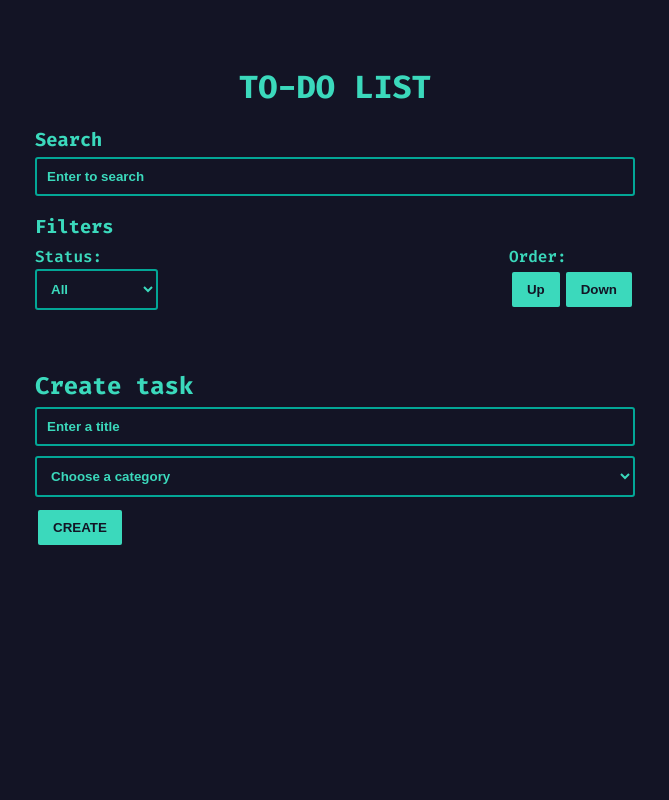
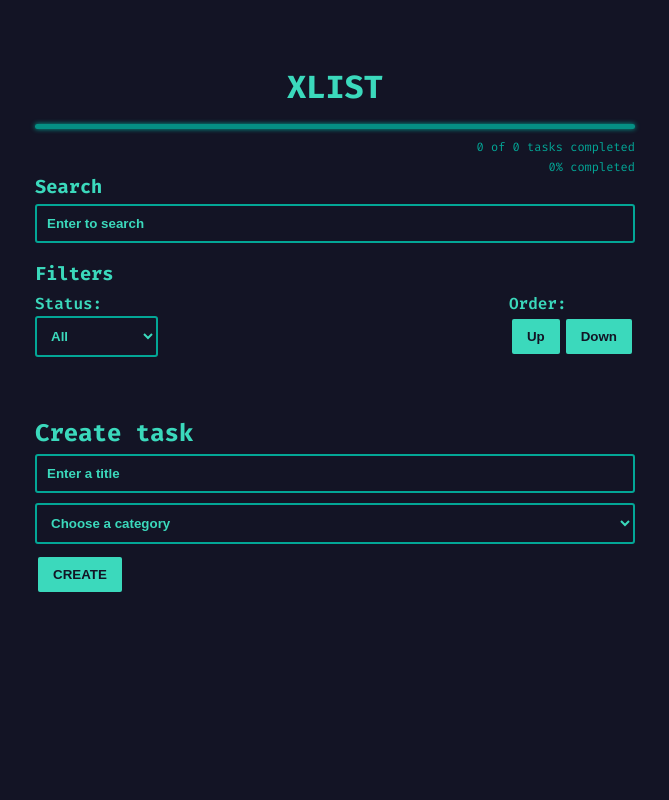
Before and after one commit to thomasdev5832/react-todo-list, a React (Vite) app: page / in a window 1280 px wide. Shown: the top 800 px of the page, without its empty margins (305-974 px from the left). Built offline with nearby package versions, Linux system fonts and the light colour scheme.

Commit message:
add progress bar

```diff
--- a/src/App.jsx
+++ b/src/App.jsx
@@ -50,10 +50,40 @@ function App() {
     setTasks(filteredTasks);
   };
 
+  // Calcula porcentagem de tarefas concluídas
+  const totalTasks = tasks.length;
+  const completedTasks = tasks.filter(task => task.isCompleted).length;
+  const percentCompleted = totalTasks === 0 ? 0 : Math.round((completedTasks / totalTasks) * 100);
+
   return (
     <div className='app'>
       <div className='main'>
-      <h1>TO-DO LIST</h1>
+      <h1>XLIST</h1>
+      {/* Barra de progresso */}
+      <div style={{ marginTop: '16px', marginBottom: '-20px' }}>
+        <div style={{
+          background: '#03a696d7',
+          borderRadius: '2px',
+          height: '5px',
+          width: '100%',
+          overflow: 'hidden',
+         boxShadow: '0px 0px 5px #03A696'
+        }}>
+          <div style={{
+            background: '#3BD9BC',
+            width: `${percentCompleted}%`,
+            height: '100%',
+            transition: 'width 0.3s',
+          }} />
+        </div>
+
+        <div style={{ color:'#03A696', textAlign: 'right', fontSize: '12px', marginTop: '10px' }}>
+          {completedTasks} of {totalTasks} tasks completed
+        </div>
+        <div style={{ color:'#03A696', textAlign: 'right', fontSize: '12px', marginTop: '4px' }}>
+          {percentCompleted}% completed
+        </div>
+      </div>
       <Search search={search} setSearch={setSearch} />
       <Filter filter={filter} setFilter={setFilter} setSort={setSort} />
       <div className='todo-list'>
```
